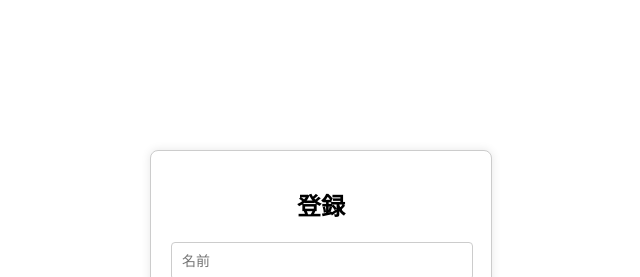
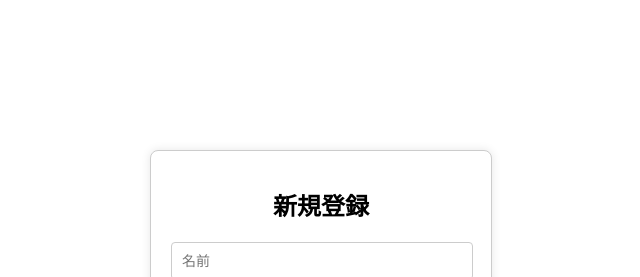
Before and after one commit to Gomibuchi-Ryoma/personal_git, a React (Create React App) app in the folder frontend/personal_sample/: page /userform in a window 1280 px wide. Shown: the top 277 px of the page, without its empty margins (319-959 px from the left). Built offline with nearby package versions, Linux system fonts and the light colour scheme.

Commit message:
登録→新規登録へテキスト変更

```diff
--- a/frontend/personal_sample/src/components/UserForm.js
+++ b/frontend/personal_sample/src/components/UserForm.js
@@ -49,7 +49,7 @@ function UserForm() {
 
     return (
         <div className='user-form'>
-            <h1>登録</h1>
+            <h1>新規登録</h1>
             <input
                 type="text"
                 placeholder="名前"
```
